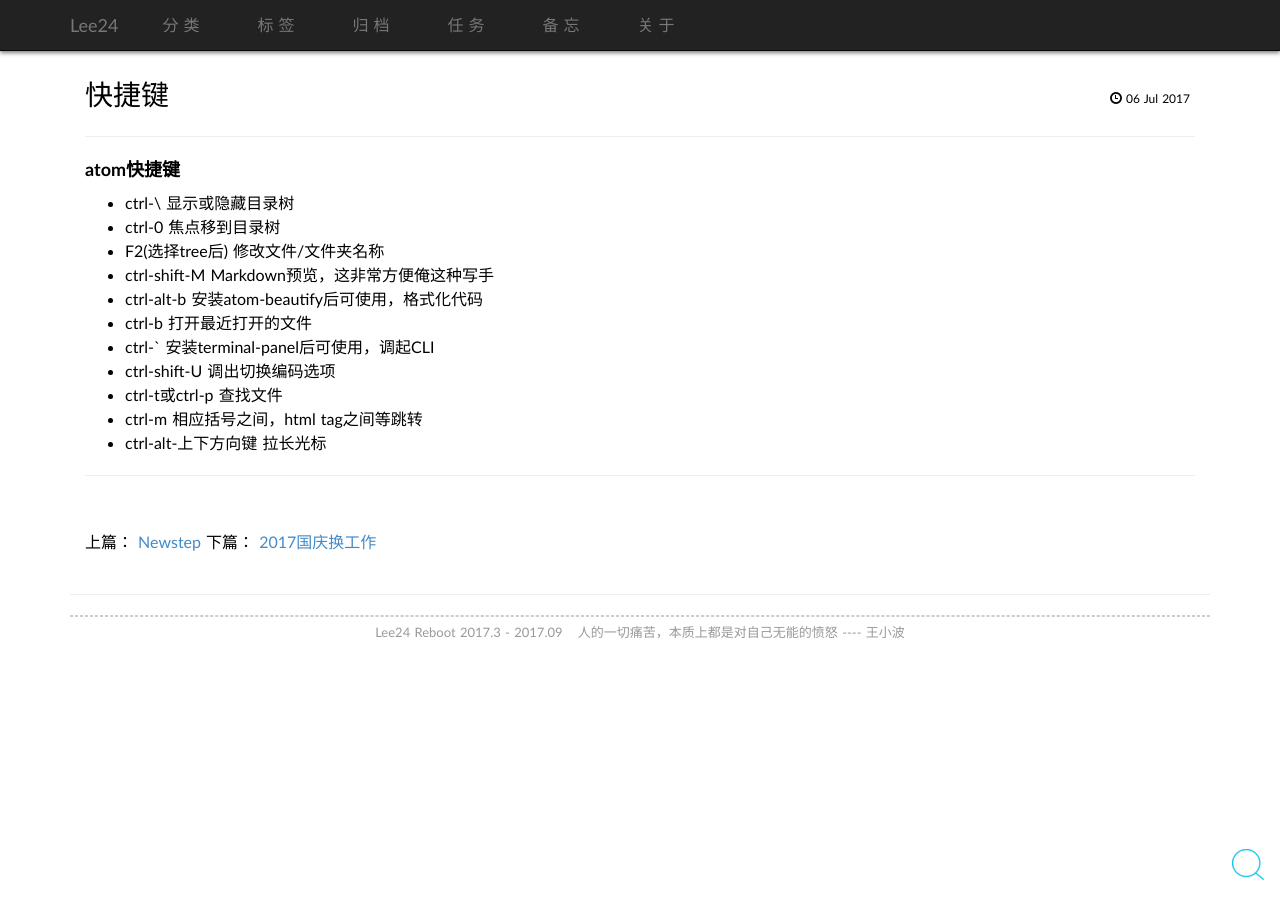
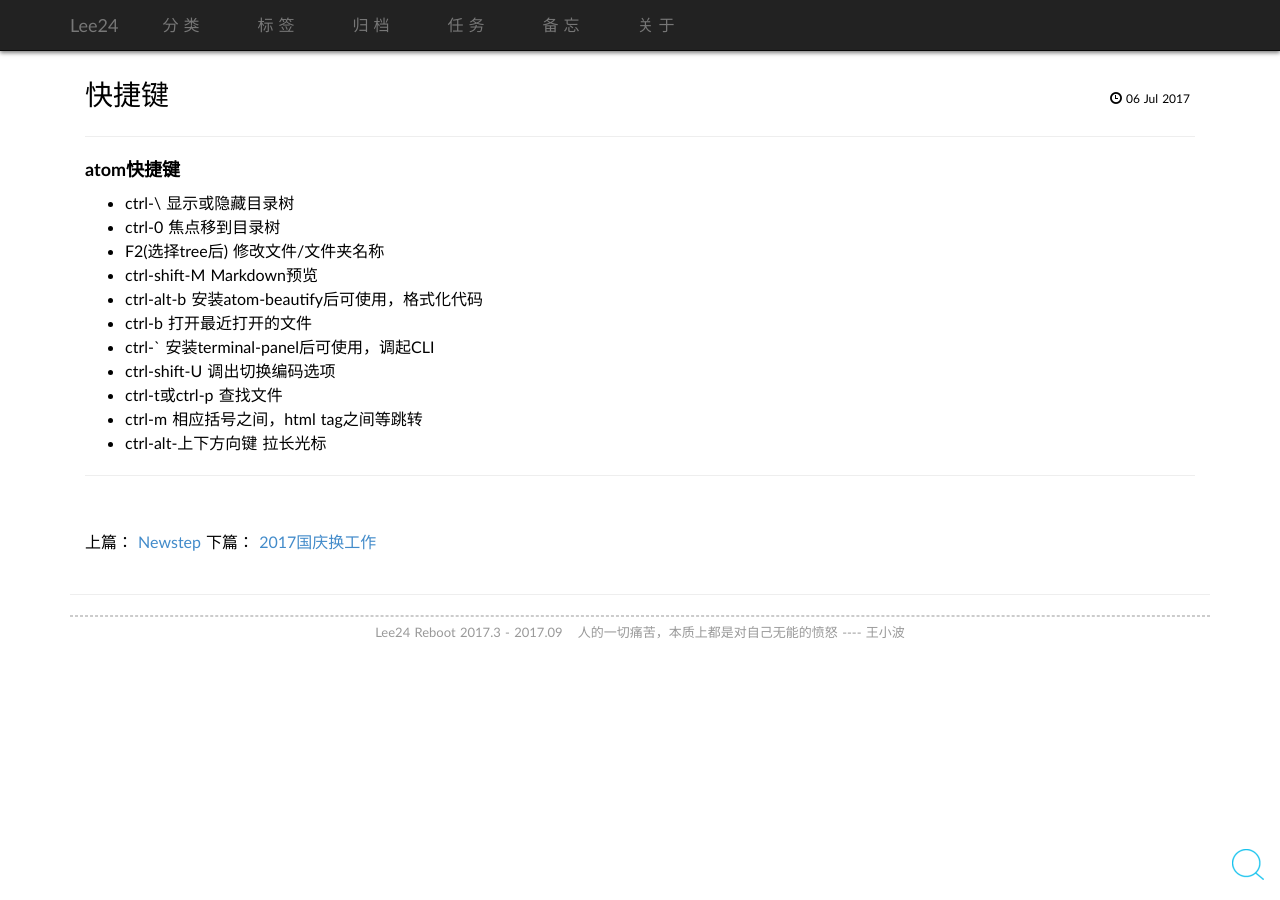
Before and after one commit to Lee24/Lee24.github.io, a Jekyll site: the page built from _posts/2017-07-06-shortcut.md, in a window 1280 px wide. Built offline with Jekyll 4.4.1, drawn with Linux system fonts in a browser that asks for light colours; comment, search, counter and statistics services are not loaded.

Commit message:
update....

```diff
--- a/_posts/2017-07-06-shortcut.md
+++ b/_posts/2017-07-06-shortcut.md
@@ -8,7 +8,7 @@ keywords:   [工具]
 - ctrl-\ 显示或隐藏目录树
 - ctrl-0 焦点移到目录树
 - F2(选择tree后) 修改文件/文件夹名称
-- ctrl-shift-M Markdown预览，这非常方便俺这种写手
+- ctrl-shift-M Markdown预览
 - ctrl-alt-b 安装atom-beautify后可使用，格式化代码
 - ctrl-b  打开最近打开的文件
 - ctrl-` 安装terminal-panel后可使用，调起CLI
```
